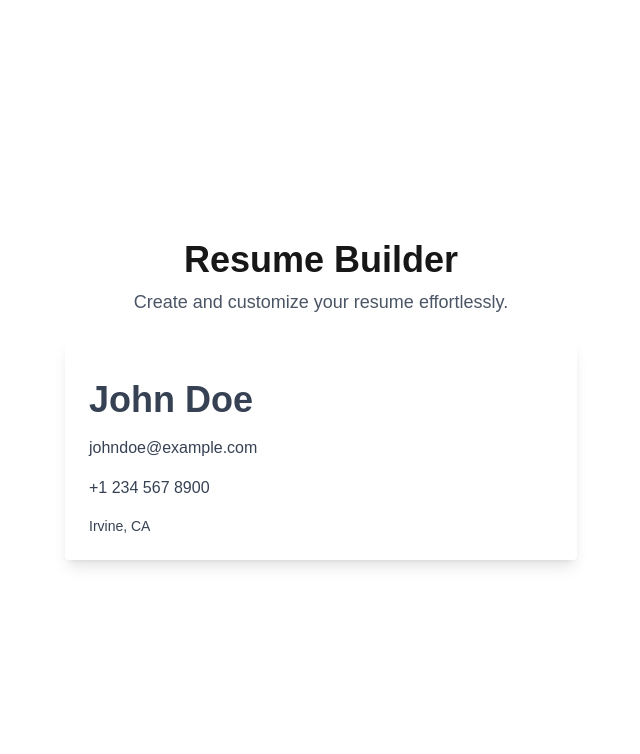
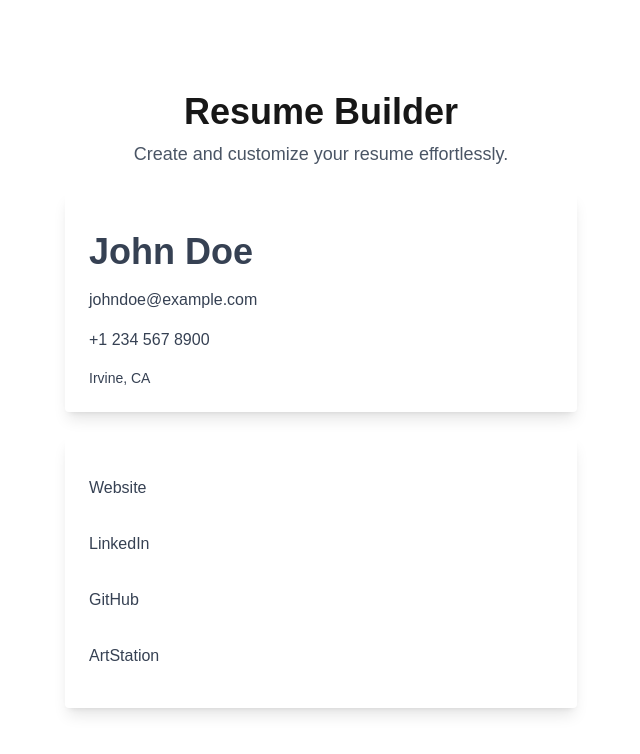
Before and after one commit to KiwiFunk/resume-builder, a Next.js app in the folder resume-app/: page / in a window 1280 px wide. Shown: the top 754 px of the page, without its empty margins (319-959 px from the left). Built offline with nearby package versions, Linux system fonts and the light colour scheme.

Commit message:
Created basic social media component

```diff
--- a/resume-app/src/app/page.js
+++ b/resume-app/src/app/page.js
@@ -1,4 +1,5 @@
 import ContactInformation from "@/components/ContactInformation";
+import Socials from "@/components/Socials";
 
 import data from "@/UserData";  // Importing data from UserData.js
 
@@ -8,6 +9,7 @@ export default function Home() {
       <h1 className="text-4xl font-bold">Resume Builder</h1>
       <p className="text-lg text-gray-600 mt-2">Create and customize your resume effortlessly.</p>
       <ContactInformation data={data}/>
+      <Socials data={data}/>
     </main>
   );
 }
--- a/resume-app/src/components/Socials.js
+++ b/resume-app/src/components/Socials.js
@@ -0,0 +1,17 @@
+"use client";   // Enables React hooks in Next.js 13+
+
+export default function Socials({ data }) {
+
+  return (
+    <div className="mt-6 p-6 bg-white rounded shadow-lg w-full max-w-lg">
+      {/* Map the social media objects (object, index value) */}
+      {data.socials.map((social, index) => (
+        <div key={index} className="flex items-center mt-4">
+          <a href={social.url} target="_blank" rel="noopener noreferrer">
+            <p className="mb-4 text-gray-700">{social.platform}</p>
+          </a>
+        </div>
+      ))}
+    </div>
+  );
+}
```
